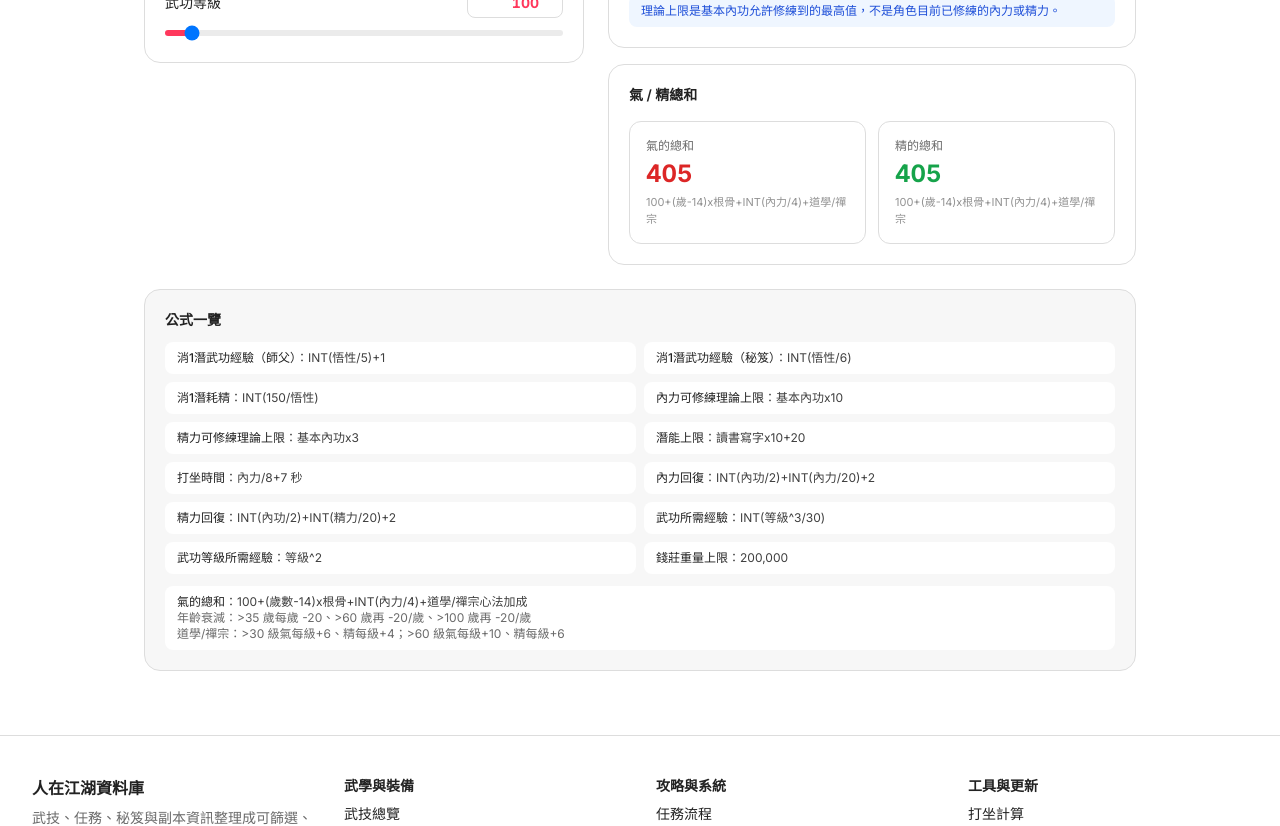
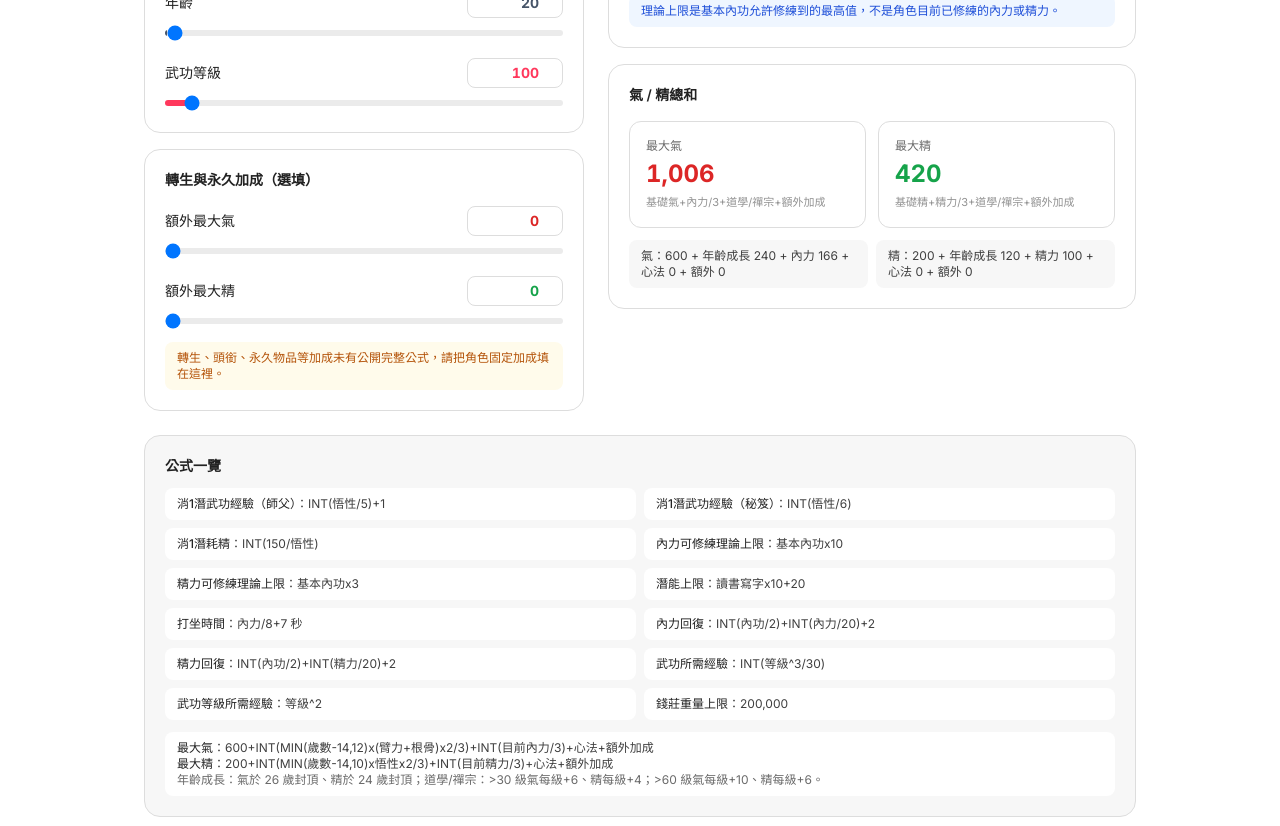
Before and after one commit to s92225/jhdb, a Next.js app: page /tools/stats in a window 1280 px wide. Shown: the part 1140-1966 px from the top of the page. Built offline with nearby package versions, Linux system fonts and the light colour scheme.

Commit message:
fix: correct character vitality formulas

```diff
--- a/app/tools/stats/StatsCalculator.tsx
+++ b/app/tools/stats/StatsCalculator.tsx
@@ -1,9 +1,7 @@
 'use client'
 
 import { useState, useMemo } from 'react'
-
-// ── helpers ──────────────────────────────────────────────────────────────
-const INT = (n: number) => Math.trunc(n)
+import { calculateVitalStats, INT } from './formulas'
 
 // ── accent color map (full class names for Tailwind JIT) ─────────────────
 const ACCENT_COLORS: Record<string, { text: string; bar: string }> = {
@@ -123,10 +121,13 @@ export function StatsCalculator() {
   const [根骨, set根骨] = useState(30)
   const [身法, set身法] = useState(30)
   const [內力, set內力] = useState(500)
+  const [精力, set精力] = useState(300)
   const [基本內功, set基本內功] = useState(200)
   const [讀書寫字, set讀書寫字] = useState(200)
   const [年齡, set年齡] = useState(20)
   const [道學禪宗, set道學禪宗] = useState(0)
+  const [額外氣加成, set額外氣加成] = useState(0)
+  const [額外精加成, set額外精加成] = useState(0)
   const [武功等級, set武功等級] = useState(100)
 
   const calc = useMemo(() => {
@@ -138,31 +139,20 @@ export function StatsCalculator() {
     const 潛能上限 = 讀書寫字 * 10 + 20
     const 打坐時間秒 = 內力 / 8 + 7
     const 內力回復 = INT(基本內功 / 2) + INT(內力 / 20) + 2
-    const 精力回復 = INT(基本內功 / 2) + INT(精力上限 / 20) + 2
+    const 精力回復 = INT(基本內功 / 2) + INT(精力 / 20) + 2
     const 武功所需經驗 = INT((武功等級 * 武功等級 * 武功等級) / 30)
     const 武功等級所需經驗 = 武功等級 * 武功等級
-
-    let 氣基礎 = 100 + (年齡 - 14) * 根骨 + INT(內力 / 4)
-    if (年齡 > 100) 氣基礎 -= (年齡 - 100) * 20
-    if (年齡 > 60) 氣基礎 -= (年齡 - 60) * 20
-    if (年齡 > 35) 氣基礎 -= (年齡 - 35) * 20
-
-    let 氣加成 = 0
-    let 精加成 = 0
-    if (道學禪宗 > 60) {
-      氣加成 = 道學禪宗 * 10
-      精加成 = 道學禪宗 * 6
-    } else if (道學禪宗 > 30) {
-      氣加成 = 道學禪宗 * 6
-      精加成 = 道學禪宗 * 4
-    }
-    const 氣總和 = 氣基礎 + 氣加成
-
-    let 精基礎 = 100 + (年齡 - 14) * 根骨 + INT(內力 / 4)
-    if (年齡 > 100) 精基礎 -= (年齡 - 100) * 20
-    if (年齡 > 60) 精基礎 -= (年齡 - 60) * 20
-    if (年齡 > 35) 精基礎 -= (年齡 - 35) * 20
-    const 精總和 = 精基礎 + 精加成
+    const vitalStats = calculateVitalStats({
+      age: 年齡,
+      intellect: 悟性,
+      strength: 臂力,
+      constitution: 根骨,
+      currentMaxNeili: 內力,
+      currentMaxJingli: 精力,
+      taoismOrBuddhism: 道學禪宗,
+      extraMaxQi: 額外氣加成,
+      extraMaxJing: 額外精加成,
+    })
 
     return {
       消1潛武功經驗_師父,
@@ -176,12 +166,9 @@ export function StatsCalculator() {
       精力回復,
       武功所需經驗,
       武功等級所需經驗,
-      氣總和,
-      精總和,
-      氣加成,
-      精加成,
+      ...vitalStats,
     }
-  }, [悟性, 臂力, 根骨, 身法, 內力, 基本內功, 讀書寫字, 年齡, 道學禪宗, 武功等級])
+  }, [悟性, 臂力, 根骨, 內力, 精力, 基本內功, 讀書寫字, 年齡, 道學禪宗, 額外氣加成, 額外精加成, 武功等級])
 
   const formatTime = (seconds: number) => {
     if (seconds < 60) return `${seconds.toFixed(1)} 秒`
@@ -215,6 +202,7 @@ export function StatsCalculator() {
           <Section title="技能與內力">
             <div className="space-y-4">
               <Slider label="目前內力上限（已修練）" value={內力} set={set內力} min={0} max={10000} step={50} accent="purple" />
+              <Slider label="目前精力上限（已修練）" value={精力} set={set精力} min={0} max={10000} step={10} accent="teal" />
               <Slider label="基本內功" value={基本內功} set={set基本內功} min={0} max={2000} step={10} accent="purple" />
               <Slider label="讀書寫字" value={讀書寫字} set={set讀書寫字} min={0} max={2000} step={10} accent="blue" />
               <Slider label="道學/禪宗心法" value={道學禪宗} set={set道學禪宗} min={0} max={2000} step={10} accent="indigo" />
@@ -225,6 +213,16 @@ export function StatsCalculator() {
             <div className="space-y-4">
               <Slider label="年齡" value={年齡} set={set年齡} min={14} max={1000} accent="slate" />
               <Slider label="武功等級" value={武功等級} set={set武功等級} min={1} max={2000} step={1} accent="rausch" />
+            </div>
+          </Section>
+
+          <Section title="轉生與永久加成（選填）">
+            <div className="space-y-4">
+              <Slider label="額外最大氣" value={額外氣加成} set={set額外氣加成} min={0} max={200000} accent="red" />
+              <Slider label="額外最大精" value={額外精加成} set={set額外精加成} min={0} max={100000} accent="green" />
+            </div>
+            <div className="mt-3 rounded-lg bg-amber-50 px-3 py-2 text-xs text-amber-700">
+              轉生、頭銜、永久物品等加成未有公開完整公式，請把角色固定加成填在這裡。
             </div>
           </Section>
         </div>
@@ -257,19 +255,20 @@ export function StatsCalculator() {
 
           <Section title="氣 / 精總和">
             <div className="grid gap-3 sm:grid-cols-2">
-              <ResultCard label="氣的總和" value={calc.氣總和.toLocaleString()} formula="100+(歲-14)x根骨+INT(內力/4)+道學/禪宗" accent="text-red-600" />
-              <ResultCard label="精的總和" value={calc.精總和.toLocaleString()} formula="100+(歲-14)x根骨+INT(內力/4)+道學/禪宗" accent="text-green-600" />
+              <ResultCard label="最大氣" value={calc.maxQi.toLocaleString()} formula="基礎氣+內力/3+道學/禪宗+額外加成" accent="text-red-600" />
+              <ResultCard label="最大精" value={calc.maxJing.toLocaleString()} formula="基礎精+精力/3+道學/禪宗+額外加成" accent="text-green-600" />
             </div>
-            {年齡 > 35 && (
-              <div className="mt-3 rounded-lg bg-amber-50 px-3 py-2 text-xs text-amber-700">
-                ⚠ 年齡超過 35 歲，氣精開始衰減（每歲 -20）
-                {年齡 > 60 && '；超過 60 歲再 -20/歲'}
-                {年齡 > 100 && '；超過 100 歲再 -20/歲'}
+            <div className="mt-3 grid gap-2 text-xs text-bodytext sm:grid-cols-2">
+              <div className="rounded-lg bg-surface-soft px-3 py-2">
+                氣：600 + 年齡成長 {calc.qiAgeGrowth.toLocaleString()} + 內力 {INT(內力 / 3).toLocaleString()} + 心法 {calc.qiKnowledgeBonus.toLocaleString()} + 額外 {calc.extraMaxQi.toLocaleString()}
               </div>
-            )}
+              <div className="rounded-lg bg-surface-soft px-3 py-2">
+                精：200 + 年齡成長 {calc.jingAgeGrowth.toLocaleString()} + 精力 {INT(精力 / 3).toLocaleString()} + 心法 {calc.jingKnowledgeBonus.toLocaleString()} + 額外 {calc.extraMaxJing.toLocaleString()}
+              </div>
+            </div>
             {道學禪宗 > 0 && (
               <div className="mt-2 text-xs text-muted">
-                道學/禪宗心法加成：氣 +{calc.氣加成}、精 +{calc.精加成}
+                道學/禪宗心法加成：氣 +{calc.qiKnowledgeBonus}、精 +{calc.jingKnowledgeBonus}
                 {道學禪宗 <= 30 && '（<=30 級：無加成）'}
                 {道學禪宗 > 30 && 道學禪宗 <= 60 && '（31-60 級：氣每級+6、精每級+4）'}
                 {道學禪宗 > 60 && '（>60 級：氣每級+10、精每級+6）'}
@@ -297,11 +296,11 @@ export function StatsCalculator() {
           <div className="rounded-lg bg-canvas px-3 py-2"><span className="font-medium text-ink">錢莊重量上限</span>：200,000</div>
         </div>
         <div className="mt-3 rounded-lg bg-canvas px-3 py-2 text-xs text-bodytext">
-          <span className="font-medium text-ink">氣的總和</span>：100+(歲數-14)x根骨+INT(內力/4)+道學/禪宗心法加成
+          <span className="font-medium text-ink">最大氣</span>：600+INT(MIN(歲數-14,12)x(臂力+根骨)x2/3)+INT(目前內力/3)+心法+額外加成
           <br />
-          <span className="text-muted">年齡衰減：&gt;35 歲每歲 -20、&gt;60 歲再 -20/歲、&gt;100 歲再 -20/歲</span>
+          <span className="font-medium text-ink">最大精</span>：200+INT(MIN(歲數-14,10)x悟性x2/3)+INT(目前精力/3)+心法+額外加成
           <br />
-          <span className="text-muted">道學/禪宗：&gt;30 級氣每級+6、精每級+4；&gt;60 級氣每級+10、精每級+6</span>
+          <span className="text-muted">年齡成長：氣於 26 歲封頂、精於 24 歲封頂；道學/禪宗：&gt;30 級氣每級+6、精每級+4；&gt;60 級氣每級+10、精每級+6。</span>
         </div>
       </div>
     </div>
--- /dev/null
+++ b/app/tools/stats/formulas.ts
@@ -0,0 +1,74 @@
+export const INT = (n: number) => Math.trunc(n)
+
+export type VitalStatsInput = {
+  age: number
+  intellect: number
+  strength: number
+  constitution: number
+  currentMaxNeili: number
+  currentMaxJingli: number
+  taoismOrBuddhism: number
+  extraMaxQi?: number
+  extraMaxJing?: number
+}
+
+export type VitalStatsResult = {
+  maxQi: number
+  maxJing: number
+  baseQi: number
+  baseJing: number
+  qiAgeGrowth: number
+  jingAgeGrowth: number
+  qiKnowledgeBonus: number
+  jingKnowledgeBonus: number
+  extraMaxQi: number
+  extraMaxJing: number
+}
+
+export function calculateKnowledgeBonus(level: number) {
+  if (level > 60) {
+    return { qi: level * 10, jing: level * 6 }
+  }
+
+  if (level > 30) {
+    return { qi: level * 6, jing: level * 4 }
+  }
+
+  return { qi: 0, jing: 0 }
+}
+
+export function calculateVitalStats({
+  age,
+  intellect,
+  strength,
+  constitution,
+  currentMaxNeili,
+  currentMaxJingli,
+  taoismOrBuddhism,
+  extraMaxQi = 0,
+  extraMaxJing = 0,
+}: VitalStatsInput): VitalStatsResult {
+  // Current 寒江湖 observations show that 氣 gains eight points per
+  // displayed 根骨/臂力 point after the age-growth cap: 12 * 2 / 3 = 8.
+  const qiGrowthYears = Math.max(0, Math.min(age, 26) - 14)
+  const jingGrowthYears = Math.max(0, Math.min(age, 24) - 14)
+  const qiAgeGrowth = INT((qiGrowthYears * (constitution + strength) * 2) / 3)
+  const jingAgeGrowth = INT((jingGrowthYears * intellect * 2) / 3)
+  const knowledge = calculateKnowledgeBonus(taoismOrBuddhism)
+
+  const baseQi = 600 + qiAgeGrowth + INT(currentMaxNeili / 3) + knowledge.qi
+  const baseJing = 200 + jingAgeGrowth + INT(currentMaxJingli / 3) + knowledge.jing
+
+  return {
+    maxQi: baseQi + extraMaxQi,
+    maxJing: baseJing + extraMaxJing,
+    baseQi,
+    baseJing,
+    qiAgeGrowth,
+    jingAgeGrowth,
+    qiKnowledgeBonus: knowledge.qi,
+    jingKnowledgeBonus: knowledge.jing,
+    extraMaxQi,
+    extraMaxJing,
+  }
+}
--- a/package.json
+++ b/package.json
@@ -3,7 +3,8 @@
   "version": "1.0.0",
   "main": "index.js",
   "scripts": {
-    "test": "echo \"Error: no test specified\" && exit 1",
+    "test": "npm run test:stats",
+    "test:stats": "tsx scripts/test-stats-formulas.ts",
     "dev": "next dev",
     "build": "next build",
     "start": "next start",
```
Also changed, not shown: scripts/test-stats-formulas.ts (added, +37 -0 lines).
